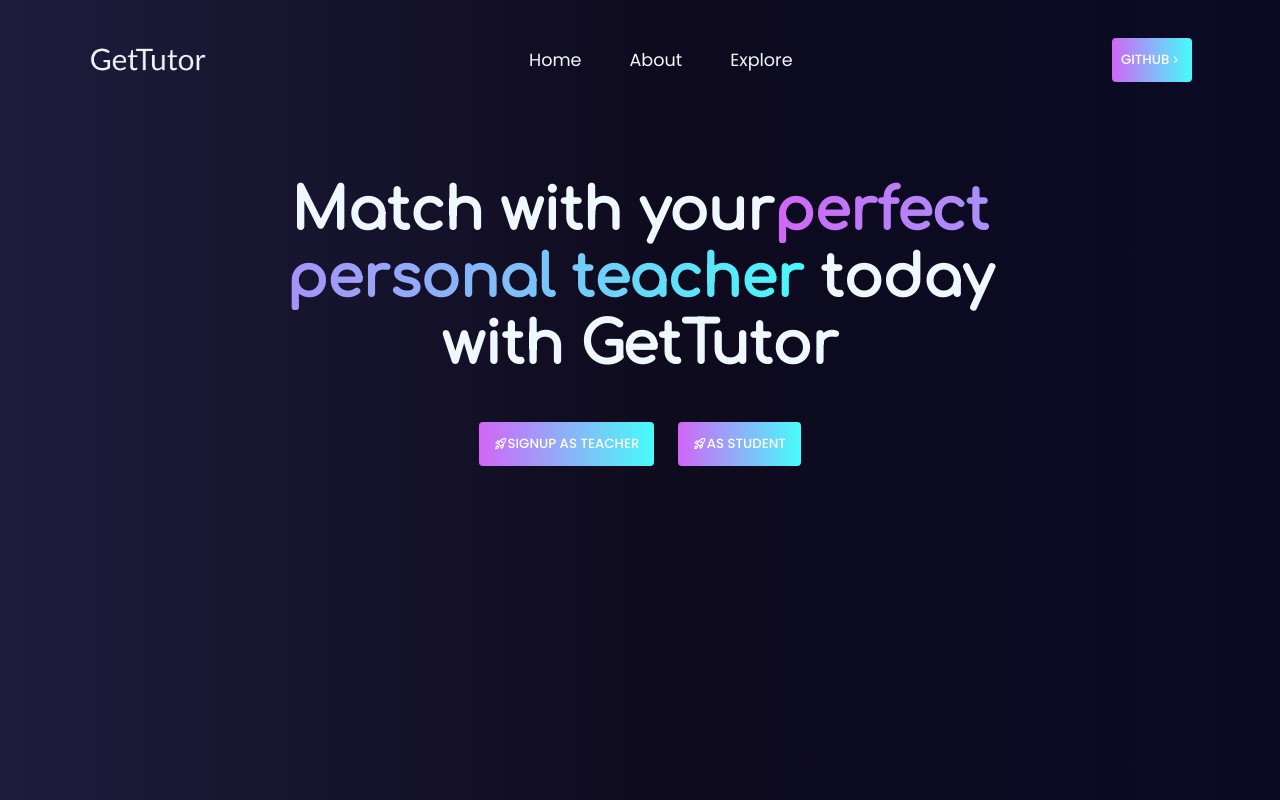
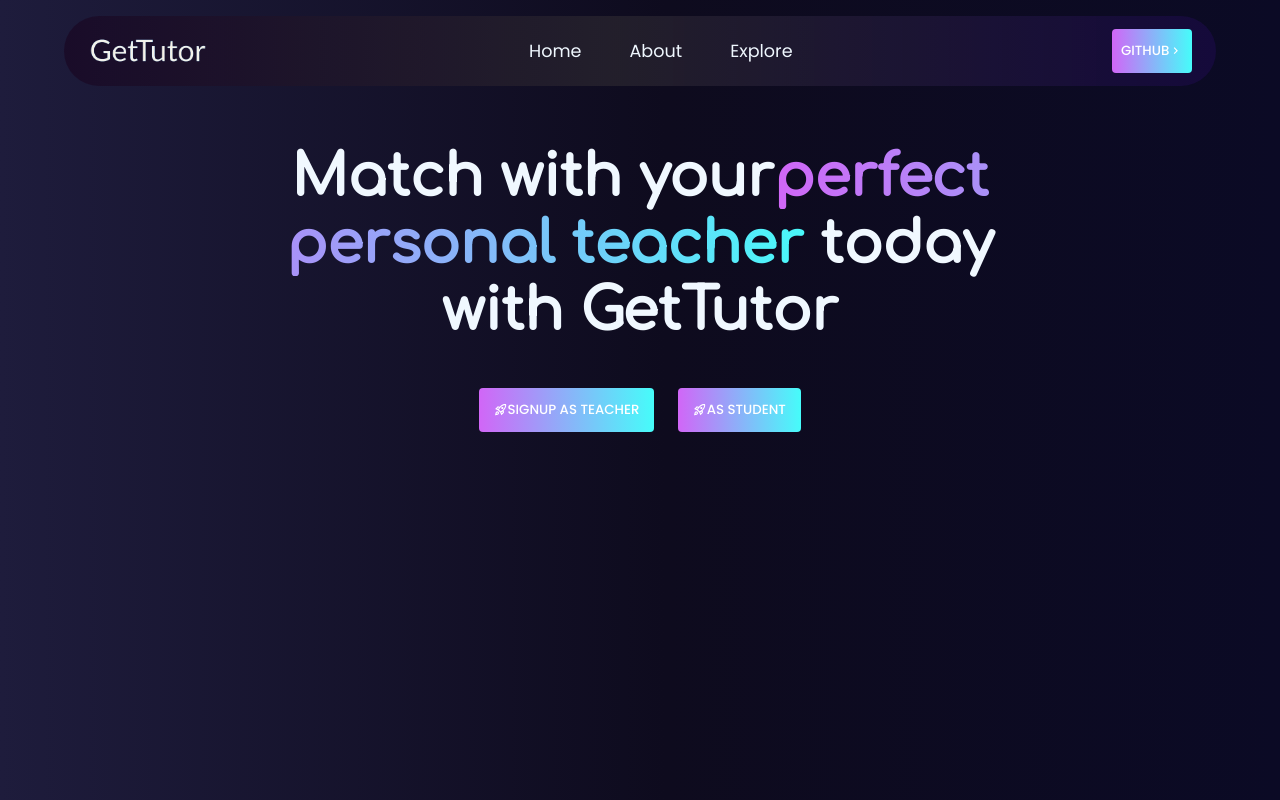
Before and after one commit to Andresha56/GetTutor, a React (Create React App) app in the folder client/: page / in a window 1280 px wide. Shown: the top 800 px of the page. Built offline with nearby package versions, Linux system fonts and the light colour scheme.

Commit message:
updated nav

```diff
--- a/client/src/components/Navbar/Nav.jsx
+++ b/client/src/components/Navbar/Nav.jsx
@@ -19,7 +19,10 @@ function Nav() {
       >
         <Container>
           <Toolbar
-            sx={{ display: "flex", alignItems: "center" }}
+            sx={{ display: "flex", alignItems: "center",height:"70px",borderRadius:"50px",
+            background:"linear-gradient(90deg, rgba(24,3,31,0.6) 0%, rgba(48,44,51,0.6) 48%, rgba(21,10,59,1) 100%)",
+            marginTop:"1rem"
+          }}
           >
             <img
               src="./assets/logo.svg"
```
